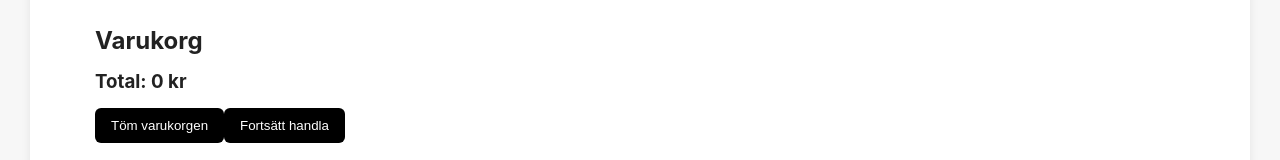
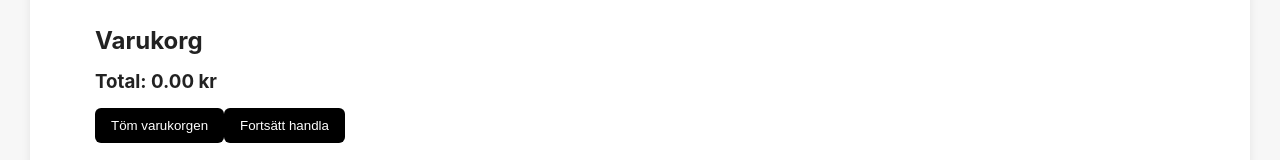
Before and after one commit to Emaniooo/butiken, a React (Vite) app in the folder my-app/: page /checkout in a window 1280 px wide. Shown: the part 165-325 px from the top of the page. Built offline with nearby package versions, Linux system fonts and the light colour scheme.

Commit message:
fix: format total price cleanly

```diff
--- a/my-app/src/components/Cart.jsx
+++ b/my-app/src/components/Cart.jsx
@@ -19,7 +19,7 @@ export default function Cart() {
             <CartItem key={item.id} item={item} />
         ))}
 
-        <h3>Total: {total} kr</h3>
+        <h3>Total: {total.toFixed(2)} kr</h3>
 
         <button onClick={clearCart}>Töm varukorgen</button>
 
```
